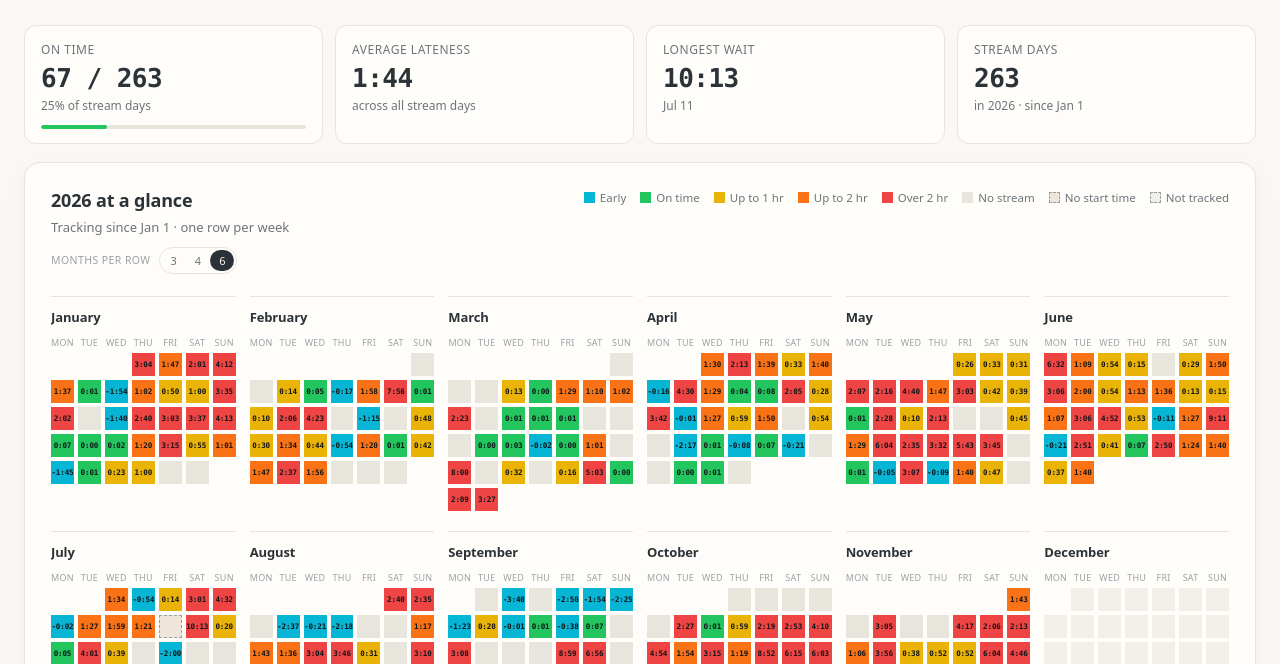
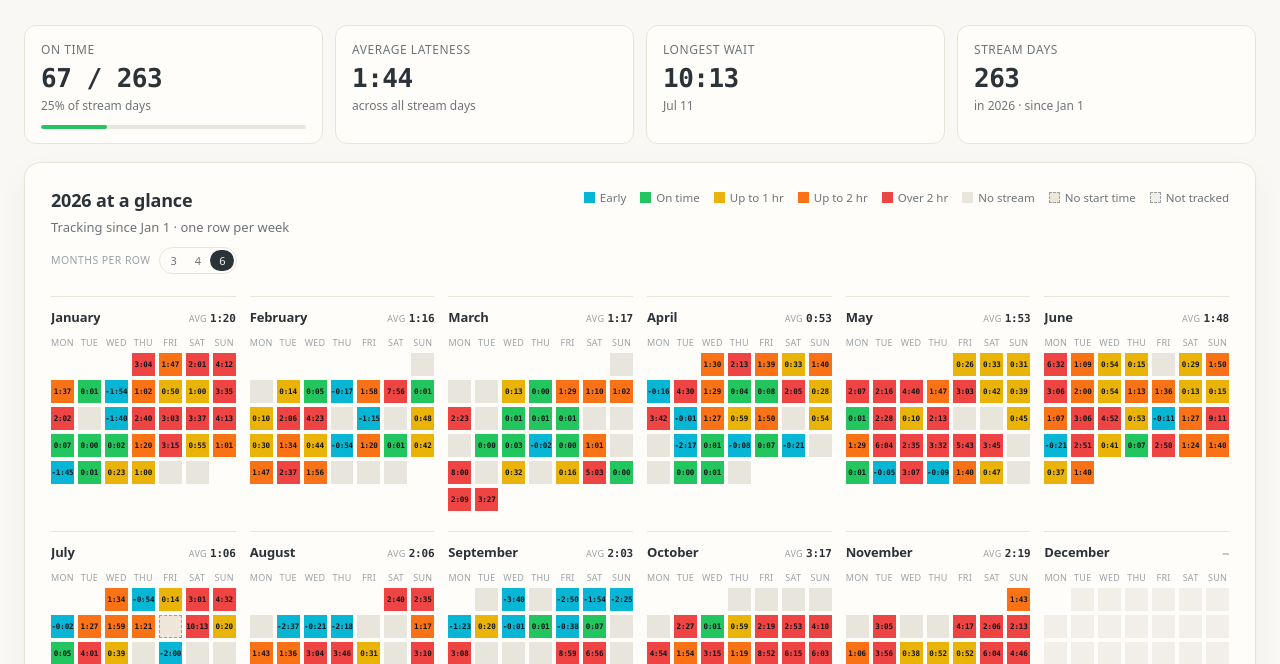
Before and after one commit to gineikacc/latestiny, a website: page index.html in a window 1280 px wide. Shown: the part 136-800 px from the top of the page. Drawn offline with Linux system fonts and the light colour scheme.

Commit message:
feat: show average lateness per month

```diff
--- a/assets/app.js
+++ b/assets/app.js
@@ -275,6 +275,19 @@ function renderCalendar() {
   $('#card-foot').innerHTML = `${measured}${missing} Gray days had no stream; dashed days are missing data. Both are left out of the stats.`;
 }
 
+function monthAverage(year, month) {
+  let count = 0;
+  let sum = 0;
+
+  for (const day of state.days.values()) {
+    if (day.year !== year || day.month !== month) continue;
+    count += 1;
+    sum += day.late;
+  }
+
+  return count ? { text: fmtDelta(Math.round(sum / count)), count } : null;
+}
+
 function renderMonths(host, year) {
   const today = todayKey();
 
@@ -282,9 +295,32 @@ function renderMonths(host, year) {
     const block = document.createElement('section');
     block.className = 'month-block';
 
+    const header = document.createElement('div');
+    header.className = 'month-header';
+
     const name = document.createElement('h3');
     name.className = 'month-name';
     name.textContent = MONTH_NAMES[m];
+
+    const avg = monthAverage(year, m + 1);
+    const avgText = document.createElement('span');
+    avgText.className = 'month-avg';
+    if (avg) {
+      const label = document.createElement('span');
+      label.textContent = 'avg';
+      const value = document.createElement('b');
+      value.textContent = avg.text;
+      avgText.append(label, value);
+      const avgTitle = `Average lateness in ${MONTH_NAMES[m]}: ${avg.text} across ${avg.count} stream day${avg.count === 1 ? '' : 's'}`;
+      avgText.setAttribute('aria-label', avgTitle);
+      avgText.title = avgTitle;
+    } else {
+      avgText.textContent = '—';
+      const noAvg = `No average lateness in ${MONTH_NAMES[m]} — no stream days measured`;
+      avgText.setAttribute('aria-label', noAvg);
+      avgText.title = noAvg;
+    }
+    header.append(name, avgText);
 
     const weekdays = document.createElement('div');
     weekdays.className = 'month-weekdays';
@@ -322,7 +358,7 @@ function renderMonths(host, year) {
       }
     }
 
-    block.append(name, weekdays, grid);
+    block.append(header, weekdays, grid);
     host.append(block);
   }
 }
--- a/assets/style.css
+++ b/assets/style.css
@@ -475,11 +475,48 @@ h1 {
   container-type: inline-size;
 }
 
+.month-header {
+  display: flex;
+  align-items: baseline;
+  justify-content: space-between;
+  gap: 8px;
+  margin-bottom: 8px;
+}
+
 .month-name {
-  margin: 0 0 8px;
+  min-width: 0;
+  margin: 0;
+  overflow: hidden;
   font-size: 13px;
   font-weight: 600;
   letter-spacing: -0.01em;
+  text-overflow: ellipsis;
+  white-space: nowrap;
+}
+
+.month-avg {
+  flex: none;
+  color: var(--muted);
+  font-family: ui-monospace, SFMono-Regular, Menlo, Consolas, monospace;
+  font-size: 11px;
+  font-variant-numeric: tabular-nums;
+  letter-spacing: -0.02em;
+  line-height: 1;
+  white-space: nowrap;
+}
+
+.month-avg span {
+  margin-right: 3px;
+  color: var(--faint);
+  font-family: ui-sans-serif, system-ui, -apple-system, 'Segoe UI', Roboto, Helvetica, Arial, sans-serif;
+  font-size: 9px;
+  letter-spacing: 0.04em;
+  text-transform: uppercase;
+}
+
+.month-avg b {
+  color: var(--ink);
+  font-weight: 600;
 }
 
 .month-weekdays,
```
Also changed, not shown: README.md.
